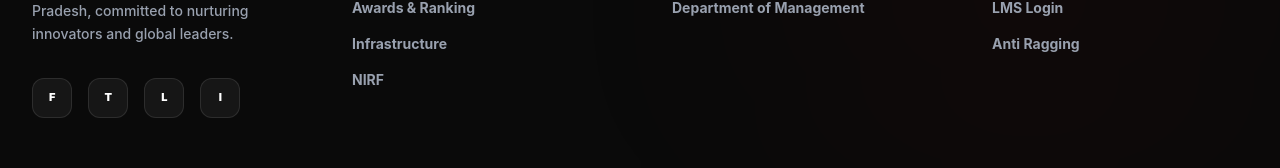
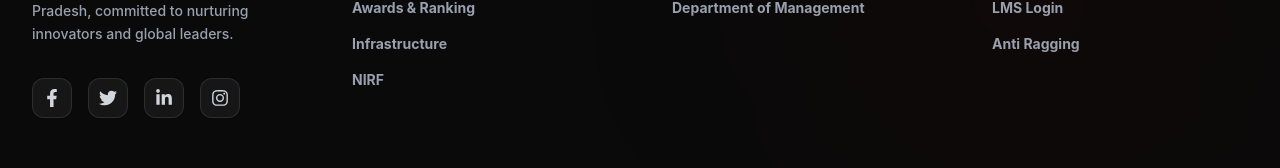
Before and after one commit to AbhishekEarth/itm, a React (Vite) app: page / in a window 1280 px wide. Shown: the part 4829-4997 px from the top of the page. Built offline with nearby package versions, Linux system fonts and the light colour scheme.

Commit message:
Update footer icons, social links, and hero background transparency

```diff
--- a/package.json
+++ b/package.json
@@ -15,6 +15,7 @@
     "lucide-react": "^0.577.0",
     "react": "^19.2.4",
     "react-dom": "^19.2.4",
+    "react-icons": "^5.6.0",
     "react-router-dom": "^7.13.1",
     "tailwindcss": "^4.2.1"
   },
--- a/src/components/Footer.jsx
+++ b/src/components/Footer.jsx
@@ -1,4 +1,7 @@
 import React from 'react';
+import { Link } from "react-router-dom";
+// Import the specific icons from react-icons
+import { FaFacebookF, FaTwitter, FaLinkedinIn, FaInstagram } from "react-icons/fa";
 import logo from "../assets/logo.png";
 
 export default function Footer() {
@@ -17,6 +20,14 @@ export default function Footer() {
     }
   ];
 
+  // Social Media Data Object
+  const socialLinks = [
+    { icon: <FaFacebookF />, url: "https://www.facebook.com/itmgoigwl/", label: "Facebook" },
+    { icon: <FaTwitter />, url: "https://x.com/itm_gwalior", label: "Twitter" },
+    { icon: <FaLinkedinIn />, url: "https://in.linkedin.com/school/itm-gwalior-cp/", label: "LinkedIn" },
+    { icon: <FaInstagram />, url: "https://www.instagram.com/itm_gwalior/", label: "Instagram" }
+  ];
+
   return (
     <footer className="bg-[#0a0a0a] text-white pt-24 pb-10 px-8 border-t border-white/5 relative overflow-hidden">
       {/* Subtle Maroon Glow */}
@@ -33,11 +44,20 @@ export default function Footer() {
               ITM Gwalior is the premier destination for industry-led education
               in Madhya Pradesh, committed to nurturing innovators and global leaders.
             </p>
+
+            {/* SOCIAL MEDIA LOGOS */}
             <div className="flex gap-4">
-              {['Facebook', 'Twitter', 'LinkedIn', 'Instagram'].map(social => (
-                <div key={social} className="w-10 h-10 rounded-xl bg-white/5 flex items-center justify-center hover:bg-[#800000] hover:scale-110 transition-all duration-300 cursor-pointer border border-white/10 text-[11px] font-black uppercase tracking-tighter">
-                  {social[0]}
-                </div>
+              {socialLinks.map((social) => (
+                <a
+                  key={social.label}
+                  href={social.url}
+                  target="_blank"
+                  rel="noopener noreferrer"
+                  className="w-10 h-10 rounded-xl bg-white/5 flex items-center justify-center hover:bg-[#800000] hover:scale-110 transition-all duration-300 cursor-pointer border border-white/10 text-lg text-gray-300 hover:text-white"
+                  aria-label={social.label}
+                >
+                  {social.icon}
+                </a>
               ))}
             </div>
           </div>
```
Also changed, not shown: 1 other file (tests, documents, lock files or other folders).
